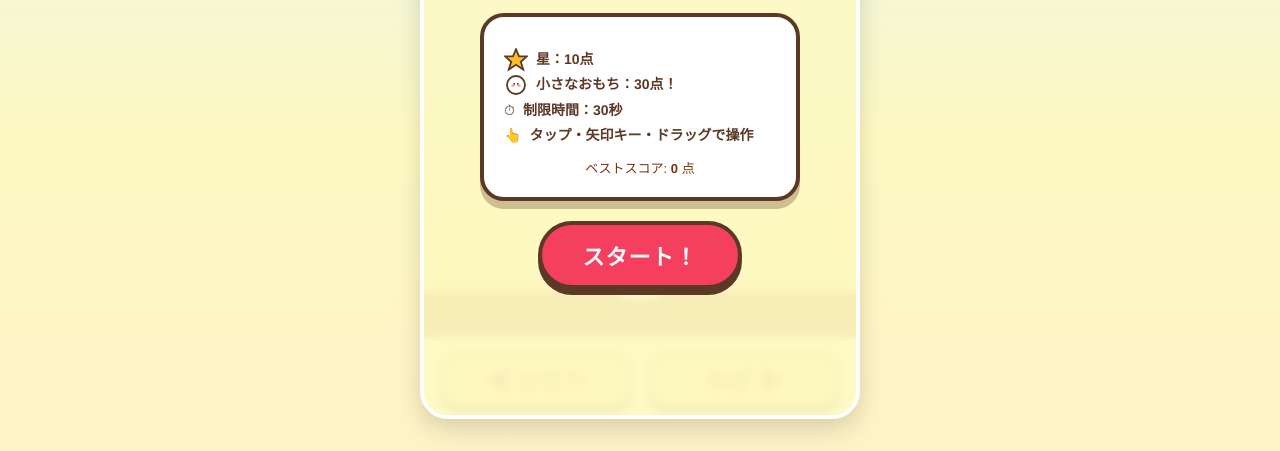
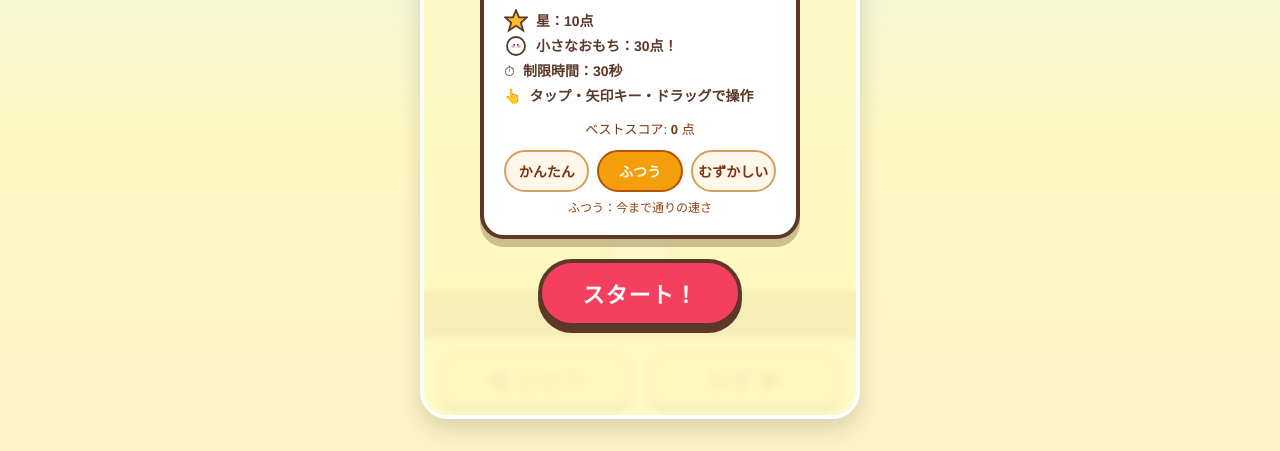
Before and after one commit to Tyrof/marumochi-catch, a plain HTML site: page index.html in a window 1280 px wide. Shown: the part 349-800 px from the top of the page. Drawn offline with Linux system fonts and the light colour scheme.

Commit message:
難易度3段階を追加

```diff
--- a/index.html
+++ b/index.html
@@ -436,6 +436,9 @@
       margin-top: 10px;
       min-height: 24px;
     }
+      .difficulty-selector { display: flex; gap: 8px; justify-content: center; margin-top: 12px; }
+    .diff-btn { flex: 1; max-width: 112px; padding: 9px 0; border-radius: 999px; border: 2px solid #d6a05a; background: #fff7ea; color: #78350f; font-size: 14px; font-weight: 800; cursor: pointer; font-family: inherit; }
+    .diff-btn.selected { background: #f59e0b; border-color: #b45309; color: #fff; }
   </style>
 </head>
 <body>
@@ -567,6 +570,12 @@
         <div style="font-size: 13px; color: #78350f; margin-top: 6px;">
           ベストスコア: <span id="start-best-score" style="font-weight:900;">0</span> 点
         </div>
+        <div class="difficulty-selector" id="difficulty-selector">
+          <button class="diff-btn" data-diff="easy">かんたん</button>
+          <button class="diff-btn" data-diff="normal">ふつう</button>
+          <button class="diff-btn" data-diff="hard">むずかしい</button>
+        </div>
+        <div style="font-size: 12px; color: #92400e; margin-top: 6px;" id="difficulty-note">ふつう：今まで通りの速さ</div>
       </div>
 
       <button class="primary-btn" id="start-btn">スタート！</button>
@@ -587,6 +596,7 @@
           最高記録: <span id="final-best-score">0</span> 点
           <span id="new-record-label" class="new-record" style="display:none; margin-left: 4px;">★NEW!</span>
         </div>
+        <div style="font-size: 13px; color: #78350f; margin-top: 4px;">難易度: <span id="final-difficulty">ふつう</span></div>
 
         <div class="result-comment" id="result-comment">よくがんばったね！</div>
       </div>
@@ -742,17 +752,46 @@
     const btnRight = document.getElementById('btn-right');
     const soundToggle = document.getElementById('sound-toggle');
 
-    // ベストスコア管理
+    // 難易度設定（3段階）
+    const DIFFICULTY_KEY = 'marumochi_catch_difficulty';
+    const DIFFICULTIES = {
+      easy:   { label: 'かんたん',   speedMul: 0.7, spawnMul: 1.25, scoreMul: 1, note: 'かんたん：ゆっくり落ちてくるよ' },
+      normal: { label: 'ふつう',     speedMul: 1.0, spawnMul: 1.0,  scoreMul: 1, note: 'ふつう：今まで通りの速さ' },
+      hard:   { label: 'むずかしい', speedMul: 1.4, spawnMul: 0.8,  scoreMul: 2, note: 'むずかしい：速い！そのぶん得点2倍' }
+    };
+    let currentDifficulty = localStorage.getItem(DIFFICULTY_KEY) || 'normal';
+    if (!DIFFICULTIES[currentDifficulty]) currentDifficulty = 'normal';
+
+    // ベストスコア管理（難易度ごとに保存）
     const STORAGE_KEY = 'marumochi_catch_highscore';
     function getBestScore() {
-      return parseInt(localStorage.getItem(STORAGE_KEY) || '0', 10);
+      const v = localStorage.getItem(STORAGE_KEY + '_' + currentDifficulty);
+      if (v !== null) return parseInt(v, 10) || 0;
+      // 旧形式（難易度なし）の記録は「ふつう」の記録として引き継ぐ
+      if (currentDifficulty === 'normal') return parseInt(localStorage.getItem(STORAGE_KEY) || '0', 10);
+      return 0;
     }
     function saveBestScore(val) {
-      localStorage.setItem(STORAGE_KEY, val.toString());
+      localStorage.setItem(STORAGE_KEY + '_' + currentDifficulty, val.toString());
     }
 
+    // 難易度ボタンの配線
+    const finalDifficulty = document.getElementById('final-difficulty');
+    const difficultyNote = document.getElementById('difficulty-note');
+    const diffBtns = document.querySelectorAll('.diff-btn');
+    function refreshDifficultyUI() {
+      diffBtns.forEach(b => b.classList.toggle('selected', b.dataset.diff === currentDifficulty));
+      difficultyNote.textContent = DIFFICULTIES[currentDifficulty].note;
+      startBestScore.textContent = getBestScore();
+    }
+    diffBtns.forEach(b => b.addEventListener('click', () => {
+      currentDifficulty = b.dataset.diff;
+      localStorage.setItem(DIFFICULTY_KEY, currentDifficulty);
+      refreshDifficultyUI();
+    }));
+
     // 初期化表示
-    startBestScore.textContent = getBestScore();
+    refreshDifficultyUI();
 
     // サウンドトグル
     soundToggle.addEventListener('click', () => {
@@ -870,7 +909,7 @@
       // 70%の確率で星(10点)、30%の確率で小さなおもち(30点)
       const isMochi = Math.random() < 0.3;
       const type = isMochi ? 'mochi' : 'star';
-      const points = isMochi ? 30 : 10;
+      const points = (isMochi ? 30 : 10) * DIFFICULTIES[currentDifficulty].scoreMul;
       const size = 44;
 
       const minX = size / 2 + 10;
@@ -879,7 +918,7 @@
 
       // 落下速度（時間が経つにつれて少しだけ速くなる）
       const progress = 1 - (timeLeft / GAME_DURATION);
-      const baseSpeed = 160 + progress * 90;
+      const baseSpeed = (160 + progress * 90) * DIFFICULTIES[currentDifficulty].speedMul;
       const speed = baseSpeed + (Math.random() * 50 - 25);
 
       const el = document.createElement('div');
@@ -938,6 +977,7 @@
 
       finalScore.textContent = score;
       finalBestScore.textContent = updatedBest;
+      finalDifficulty.textContent = DIFFICULTIES[currentDifficulty].label;
       newRecordLabel.style.display = isNew && score > 0 ? 'inline' : 'none';
 
       // スコアに応じたコメント
@@ -987,7 +1027,7 @@
 
       // アイテム生成管理（約0.45秒〜0.85秒間隔）
       spawnTimer += dt;
-      const spawnInterval = 0.55 - (1 - (timeLeft / GAME_DURATION)) * 0.15;
+      const spawnInterval = (0.55 - (1 - (timeLeft / GAME_DURATION)) * 0.15) * DIFFICULTIES[currentDifficulty].spawnMul;
       if (spawnTimer >= spawnInterval) {
         spawnTimer = 0;
         spawnItem();
```
